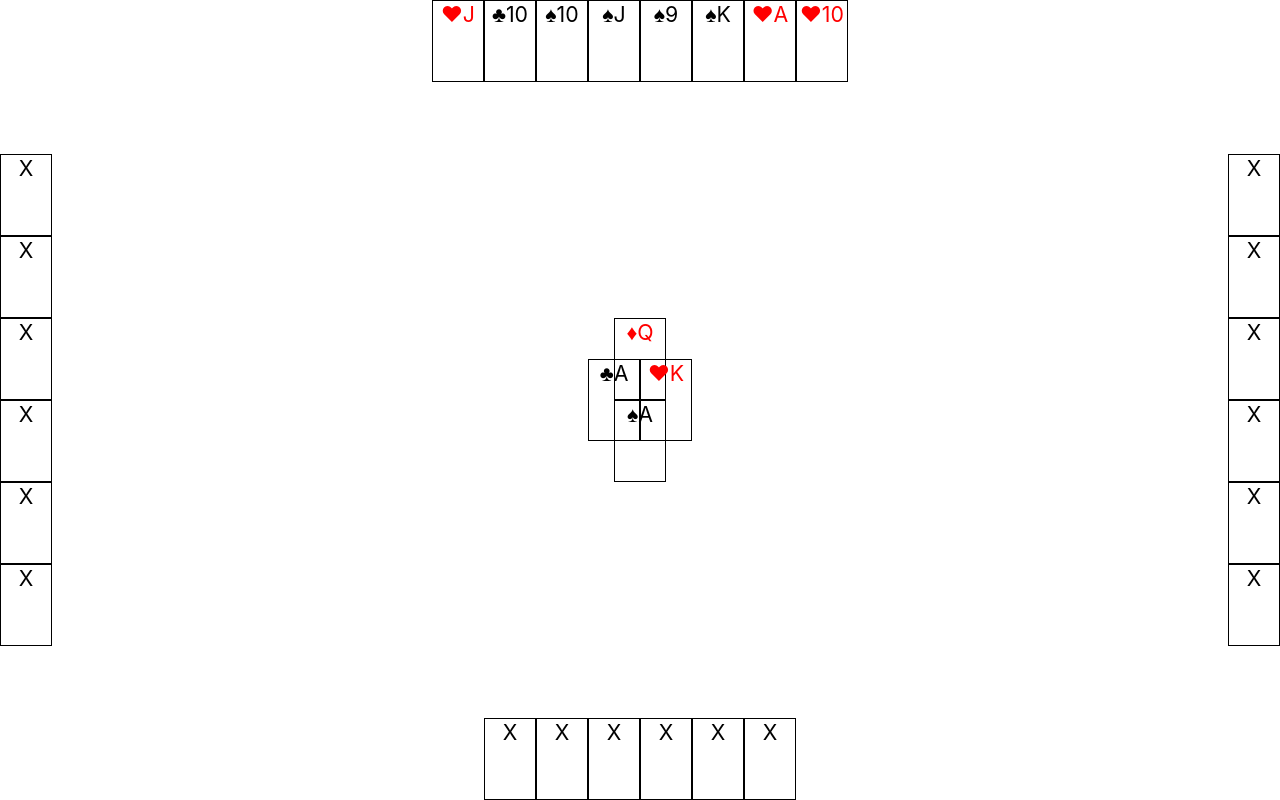
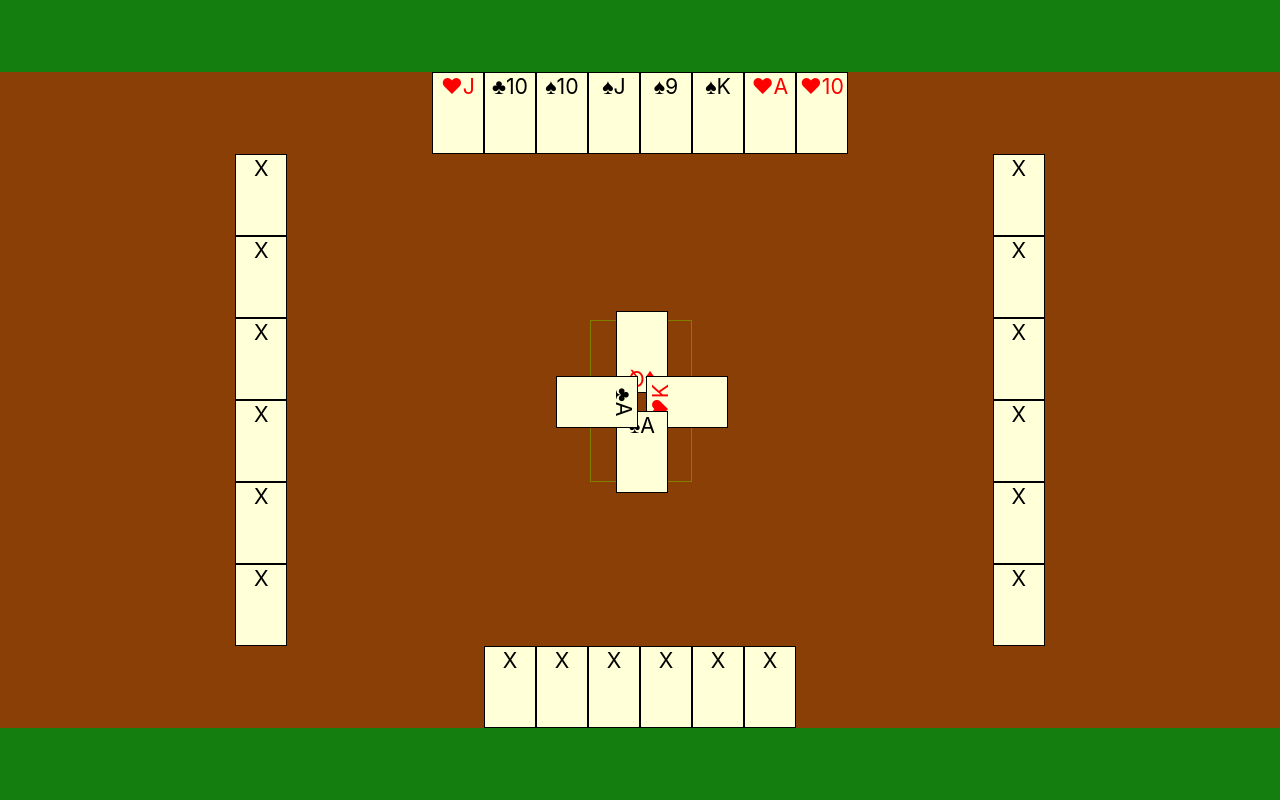
Before and after one commit to mvjseppa/marjapussi, a React (Create React App) app: page / in a window 1280 px wide. Built offline with nearby package versions, Linux system fonts and the light colour scheme.

Commit message:
improve game table layout

```diff
--- a/src/App.css
+++ b/src/App.css
@@ -1,107 +1,125 @@
 .App {
   text-align: center;
+  background-color: #147F0E;
+  width:100vw;
+  height:100vh;
 }
 
-.App-logo {
-  animation: App-logo-spin infinite 20s linear;
-  height: 40vmin;
-  pointer-events: none;
-}
-
-.App-header {
-  background-color: #282c34;
-  min-height: 100vh;
-  display: flex;
+.hand-cards {
+  height: 100vh;
+  display: inline-flex;
   flex-direction: column;
-  align-items: center;
-  justify-content: center;
-  font-size: calc(10px + 2vmin);
-  color: white;
-}
-
-.App-link {
-  color: #61dafb;
-}
-
-.playerCards0 {
-  width: 100vw;
-  min-height: 50vh;
-  position: absolute;
-  top: 0;
-  left:0;
-  display: flex;
-  flex-direction: column;
-  align-items: center;
   justify-content: center;
 }
 
-.playerCards1 {
-  width: 50vw;
-  min-height: 100vh;
-  position: absolute;
-  top: 0;
-  right:0;
-  display: flex;
-  flex-direction: row-reverse;
-  align-items: center;
-  justify-content: center;
+.hand-row{
+  background-color: rgba(255, 0, 0, 0.5);
 }
 
-.playerCards2 {
-  width: 100vw;
-  min-height: 50vh;
-  position: absolute;
-  bottom: 0;
-  left:0;
-  display: flex;
-  flex-direction: column-reverse;
-  align-items: center;
-  justify-content: center;
-}
-
-.playerCards3 {
-  width: 50vw;
-  min-height: 100vh;
-  position: absolute;
-  top: 0;
-  left:0;
-  display: flex;
-  flex-direction: row;
-  align-items: center;
-  justify-content: center;
-}
-
-.hand-row {
+.hand0{
   display: flex;
   flex-direction: row;
   flex-grow: 0;
 }
 
-.hand-column{
+.hand1 {
   display: flex;
   flex-direction: column;
   flex-grow: 0;
 }
 
-.padding {
-  display: flex;
-  flex-direction: row;
-  min-width: 40px;
-  min-height: 40px;
-  flex-grow: 1;
-}
-
-.table {
+.hand2 {
   display: flex;
   flex-direction: row;
   flex-grow: 0;
 }
 
+.hand3 {
+  display: flex;
+  flex-direction: column;
+  flex-grow: 0;
+}
+
+.hand-row {
+  width: 100vw;
+  display: flex;
+  flex-direction: row;
+}
+
+.padding {
+  display: flex;
+  flex-grow: 3;
+}
+
+.padding-half {
+  display: flex;
+  flex-grow: 1;
+}
+
+.table-cards {
+  border: 1px solid olive;
+  position: absolute;
+  top: 50vh;
+  left: 50vw;
+  width: 100px;
+  height: 160px;
+  margin-left: -50px;
+  margin-top: -80px;
+}
+
+.table0{
+  position: absolute;
+  top: -10px;
+  left: 25px;
+  transform: rotate(180deg);
+}
+
+.table1 {
+  position: absolute;
+  top: 40px;
+  left: 70px;
+  transform: rotate(-90deg);
+}
+
+.table2 {
+  position: absolute;
+  top: 90px;
+  left: 25px;
+}
+
+.table3 {
+  position: absolute;
+  top: 40px;
+  left: -20px;
+  transform: rotate(90deg);
+}
+
+.table0:hover{
+  transform: translateY(-20px);
+}
+
+.table1:hover{
+  transform: translateX(10px);
+}
+
+.table2:hover{
+  transform: translateY(20px);
+}
+
+.table3:hover{
+  transform: translateX(-10px);
+}
+
 .card {
   border: 1px solid black;
+  background-color: #FFFFD8;
   width: 50px;
   height: 80px;
   font-size: 16pt;
+}
+
+.card:hover{
+  transform: scale(1.5,1.5);
 }
 
 .card-red {
--- a/src/App.js
+++ b/src/App.js
@@ -1,9 +1,10 @@
 import React from 'react'
 import logo from './logo.svg'
 import './App.css'
-import PlayerCards from './components/PlayerCards'
+import HandCards from './components/HandCards'
+import TableCards from './components/TableCards'
 
-const player0 =
+const players = [
   {
     'id': '152e7da3-0b22-4ced-8dc9-0db9eeba973d',
     'connection_id': 'e4DZ3c-qFiACEJQ=',
@@ -23,9 +24,7 @@ const player0 =
     },
     'position': 0,
     'score': 0
-      }
-
-const player1 =
+  },
   {
     'id': '152e7da3-0b22-4ced-8dc9-0db9eeba973d',
     'connection_id': 'e4DZ3c-qFiACEJQ=',
@@ -36,9 +35,7 @@ const player1 =
     },
     'position': 1,
     'score': 0
-      }
-
-const player2 =
+  },
   {
     'id': '152e7da3-0b22-4ced-8dc9-0db9eeba973d',
     'connection_id': 'e4DZ3c-qFiACEJQ=',
@@ -49,9 +46,7 @@ const player2 =
     },
     'position': 2,
     'score': 0
-      }
-
-const player3 =
+  },
   {
     'id': '152e7da3-0b22-4ced-8dc9-0db9eeba973d',
     'connection_id': 'e4DZ3c-qFiACEJQ=',
@@ -63,14 +58,13 @@ const player3 =
     'position': 3,
     'score': 0
   }
+]
 
 function App () {
   return (
     <div className="App">
-      <PlayerCards player={player0}/>
-      <PlayerCards player={player1}/>
-      <PlayerCards player={player2}/>
-      <PlayerCards player={player3}/>
+      <HandCards players={players}/>
+      <TableCards players={players}/>
     </div>
   )
 }
--- /dev/null
+++ b/src/components/HandCards.jsx
@@ -0,0 +1,57 @@
+import React from 'react'
+import { connect } from 'react-redux'
+import Card from './Card'
+
+class HandCards extends React.Component {
+  renderHandCards (player) {
+    const {hand} = player.cards
+
+    if (Array.isArray(hand)) {
+      return hand.map((card, i) => (<Card key={i} cardValue={card} />))
+    } else {
+      let cards = []
+      for (let i = 0; i < hand; i++) {
+        cards.push(<Card key={i} cardValue='X' />)
+      }
+      return cards
+    }
+  }
+
+  render () {
+    const players = this.props.players
+
+    const hands = players.map((player, i) => {
+      const {position} = player
+      const handClassName = 'hand' + position
+      return <div key={i} className={handClassName}>{this.renderHandCards(player)}</div>
+    })
+
+    return (
+      <div className='hand-cards'>
+        <div className='hand-row'>
+          <div className='padding' />
+          {hands[0]}
+          <div className='padding' />
+        </div>
+        <div className='hand-row'>
+          <div className='padding-half'/>
+          {hands[3]}
+          <div className='padding'/>
+          {hands[1]}
+          <div className='padding-half'/>
+        </div>
+        <div className='hand-row'>
+          <div className='padding' />
+          {hands[2]}
+          <div className='padding' />
+        </div>
+      </div>
+    )
+  }
+}
+
+function mapStateToProps (state) {
+  return {}
+}
+
+export default connect(mapStateToProps)(HandCards)
--- a/src/components/PlayerCards.jsx
+++ /dev/null
@@ -1,40 +0,0 @@
-import React from 'react'
-import { connect } from 'react-redux'
-import Card from './Card'
-
-class PlayerCards extends React.Component {
-  renderHandCards () {
-    const {hand} = this.props.player.cards
-
-    if (Array.isArray(hand)) {
-      return hand.map((card, i) => (<Card key={i} cardValue={card} />))
-    } else {
-      let cards = []
-      for (let i = 0; i < hand; i++) {
-        cards.push(<Card key={i} cardValue='X' />)
-      }
-      return cards
-    }
-  }
-
-  render () {
-    const {table} = this.props.player.cards
-    const {position} = this.props.player
-
-    const handClassName = position % 2 === 0 ? 'hand-row' : 'hand-column'
-
-    return (
-      <div className={'playerCards' + position}>
-        <div className={handClassName}>{this.renderHandCards()}</div>
-        <div className='padding'/>
-        <div className='table'><Card cardValue={table}/></div>
-      </div>
-    )
-  }
-}
-
-function mapStateToProps (state) {
-  return {}
-}
-
-export default connect(mapStateToProps)(PlayerCards)
--- /dev/null
+++ b/src/components/TableCards.jsx
@@ -0,0 +1,45 @@
+import React from 'react'
+import { connect } from 'react-redux'
+import Card from './Card'
+
+class HandCards extends React.Component {
+  renderHandCards (player) {
+    const {hand} = player.cards
+
+    if (Array.isArray(hand)) {
+      return hand.map((card, i) => (<Card key={i} cardValue={card} />))
+    } else {
+      let cards = []
+      for (let i = 0; i < hand; i++) {
+        cards.push(<Card key={i} cardValue='X' />)
+      }
+      return cards
+    }
+  }
+
+  render () {
+    const players = this.props.players
+
+    const tableCards = players.map((player, i) => {
+      const {position} = player
+      const tableClassName = 'table' + position
+      console.log(player)
+      console.log(player.cards.table)
+      return <div key={i} className={tableClassName} style={{zIndex: position}}>
+        <Card cardValue={player.cards.table}/>
+      </div>
+    })
+
+    return (
+      <div className='table-cards'>
+        {tableCards}
+      </div>
+    )
+  }
+}
+
+function mapStateToProps (state) {
+  return {}
+}
+
+export default connect(mapStateToProps)(HandCards)
```
Lines whose indentation alone changed are shown as unchanged.
